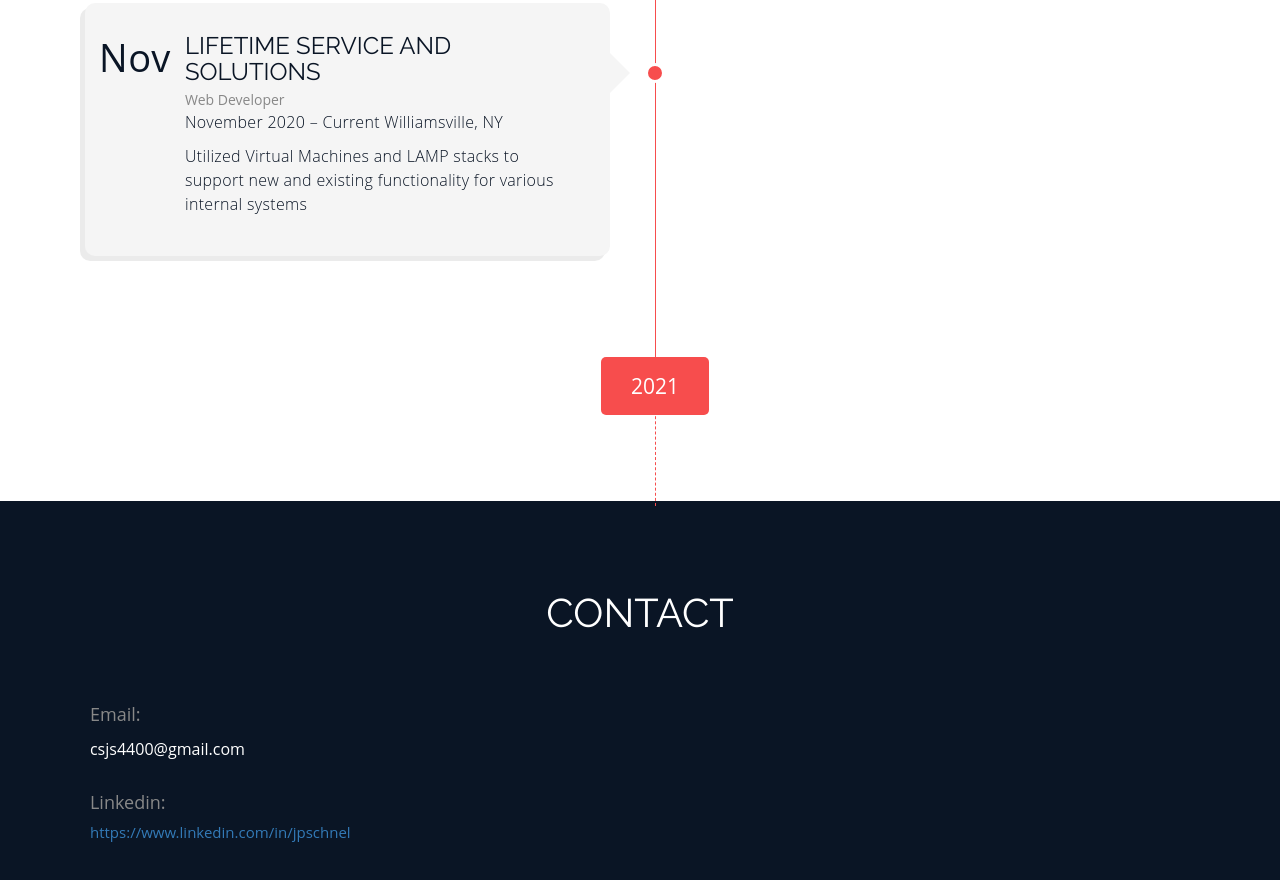
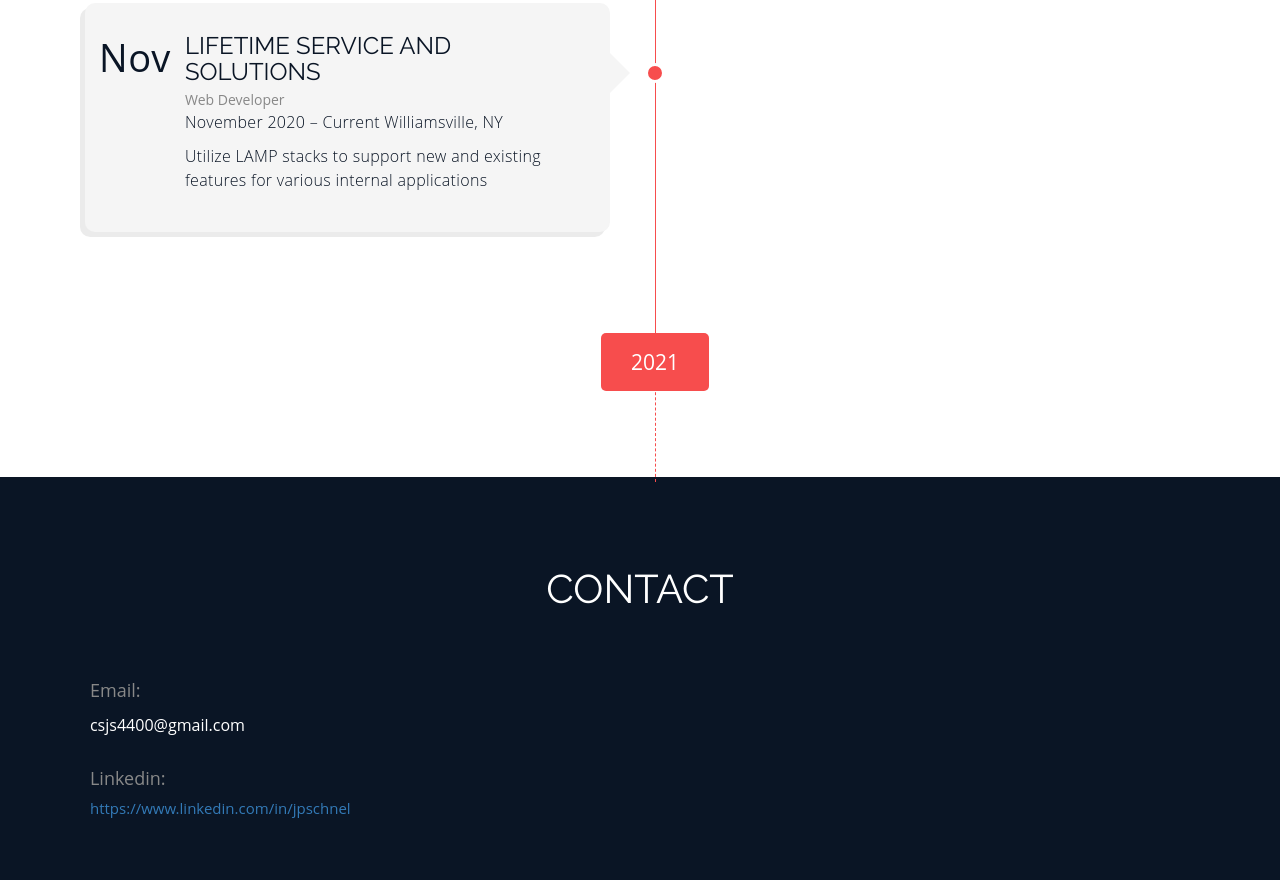
Before and after one commit to jpschnel/jpschnel.github.io, a plain HTML site: page index.html in a window 1280 px wide. Shown: the part 5011-5891 px from the top of the page. Drawn offline with Linux system fonts and the light colour scheme; a script that the page names is missing.

Commit message:
wording for Lifetime job description

```diff
--- a/index.html
+++ b/index.html
@@ -441,7 +441,7 @@
                             <h2 class="news-title">Lifetime Service and Solutions</h2>
                             <span>Web Developer</span>
                             <p>November 2020 – Current Williamsville, NY</p>
-                            <p>Utilized Virtual Machines and LAMP stacks to support new and existing functionality for various internal systems</p>
+                            <p>Utilize LAMP stacks to support new and existing features for various internal applications</p>
 
                         </div>
                     </div>
```
